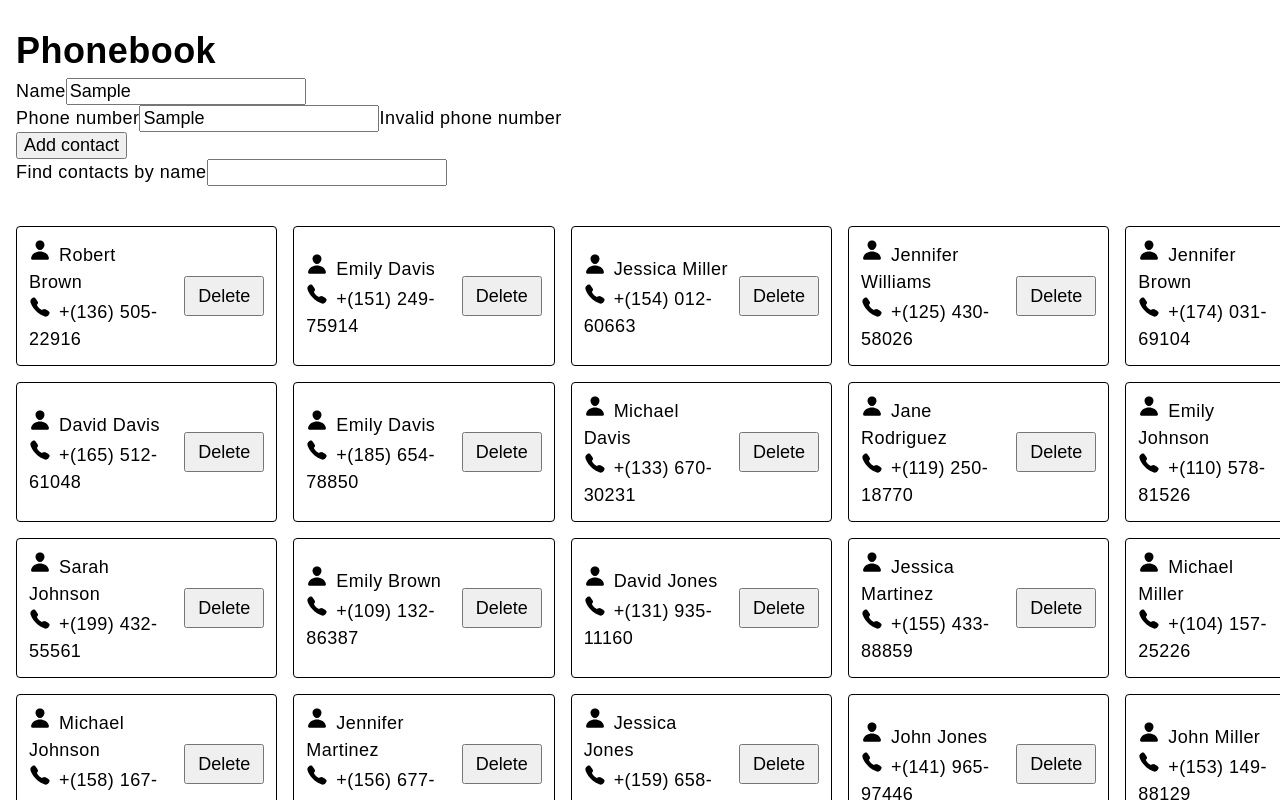
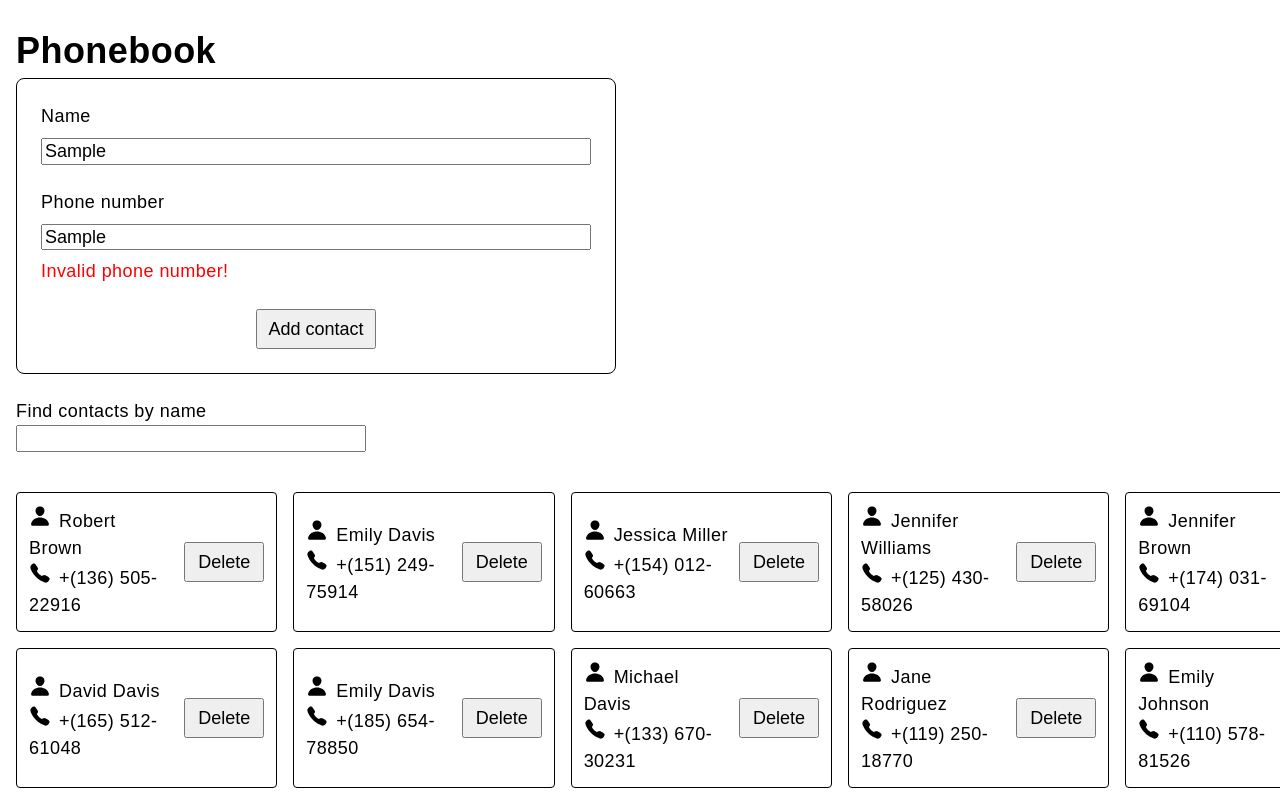
Before and after one commit to novikovanat/goit-react-hw-03, a React (Vite) app: page / in a window 1280 px wide. Both pictures are taken after typing "Sample", "Sample" into the empty fields and a click on the button "Add contact". Shown: the top 800 px of the page. Built offline with nearby package versions, Linux system fonts and the light colour scheme.

Commit message:
styles added

```diff
--- a/src/components/contactForm/ContactForm.jsx
+++ b/src/components/contactForm/ContactForm.jsx
@@ -1,6 +1,8 @@
 import { Formik, Field, Form, ErrorMessage } from "formik";
 import { useId } from "react";
 import * as Yup from "yup";
+import css from "./ContactForm.module.css";
+
 export default function LoginForm({ handleSubmit }) {
   const nameFieldId = useId();
   const numberFieldId = useId();
@@ -8,10 +10,10 @@ export default function LoginForm({ handleSubmit }) {
     name: Yup.string()
       .min(3, "Too Short!")
       .max(50, "Too Long!")
-      .required("Name is required"),
+      .required("Name is required!"),
     phoneNumber: Yup.string()
-      .matches(/^[1-9]\d{1,14}$/, "Invalid phone number")
-      .required("Phone number is required"),
+      .matches(/^[1-9]\d{1,14}$/, "Invalid phone number!")
+      .required("Phone number is required!"),
   });
   return (
     <div>
@@ -24,18 +26,24 @@ export default function LoginForm({ handleSubmit }) {
         onSubmit={handleSubmit}
         validationSchema={validationSchema}
       >
-        <Form>
-          <div>
+        <Form className={css.form}>
+          <div className={css.flex}>
             <label htmlFor={nameFieldId}>Name</label>
             <Field id={nameFieldId} name="name" />
-            <ErrorMessage name="name" component="span" />
+            <ErrorMessage className={css.color} name="name" component="span" />
           </div>
-          <div>
+          <div className={css.flex}>
             <label htmlFor={numberFieldId}>Phone number</label>
             <Field id={numberFieldId} name="phoneNumber" />
-            <ErrorMessage name="phoneNumber" component="span" />
+            <ErrorMessage
+              className={css.color}
+              name="phoneNumber"
+              component="span"
+            />
           </div>
-          <button type="submit">Add contact</button>
+          <button className={css.button} type="submit">
+            Add contact
+          </button>
         </Form>
       </Formik>
     </div>
--- /dev/null
+++ b/src/components/contactForm/ContactForm.module.css
@@ -0,0 +1,23 @@
+.form {
+  border: 1px solid black;
+  border-radius: 8px;
+  padding: 24px;
+  width: 600px;
+}
+
+.flex {
+  display: flex;
+  flex-direction: column;
+  gap: 8px;
+  margin: 0px auto 24px;
+}
+
+.color {
+  color: red;
+}
+.button {
+  display: block;
+  width: 120px;
+  height: 40px;
+  margin: 0 auto;
+}
--- a/src/components/searchBox/SearchBox.jsx
+++ b/src/components/searchBox/SearchBox.jsx
@@ -1,8 +1,13 @@
+import css from "./SearchBox.module.css";
 export default function SearchBox({ value, onSearch }) {
   return (
-    <label>
+    <label className={css.flex}>
       Find contacts by name
-      <input name="search" value={value} onInput={(event)=>onSearch(event.target.value)}></input>
+      <input
+        name="search"
+        value={value}
+        onInput={(event) => onSearch(event.target.value)}
+      ></input>
     </label>
   );
 }
--- /dev/null
+++ b/src/components/searchBox/SearchBox.module.css
@@ -0,0 +1,6 @@
+.flex {
+  display: flex;
+  flex-direction: column;
+  margin: 24px auto 0 0;
+  width: 350px;
+}
```
